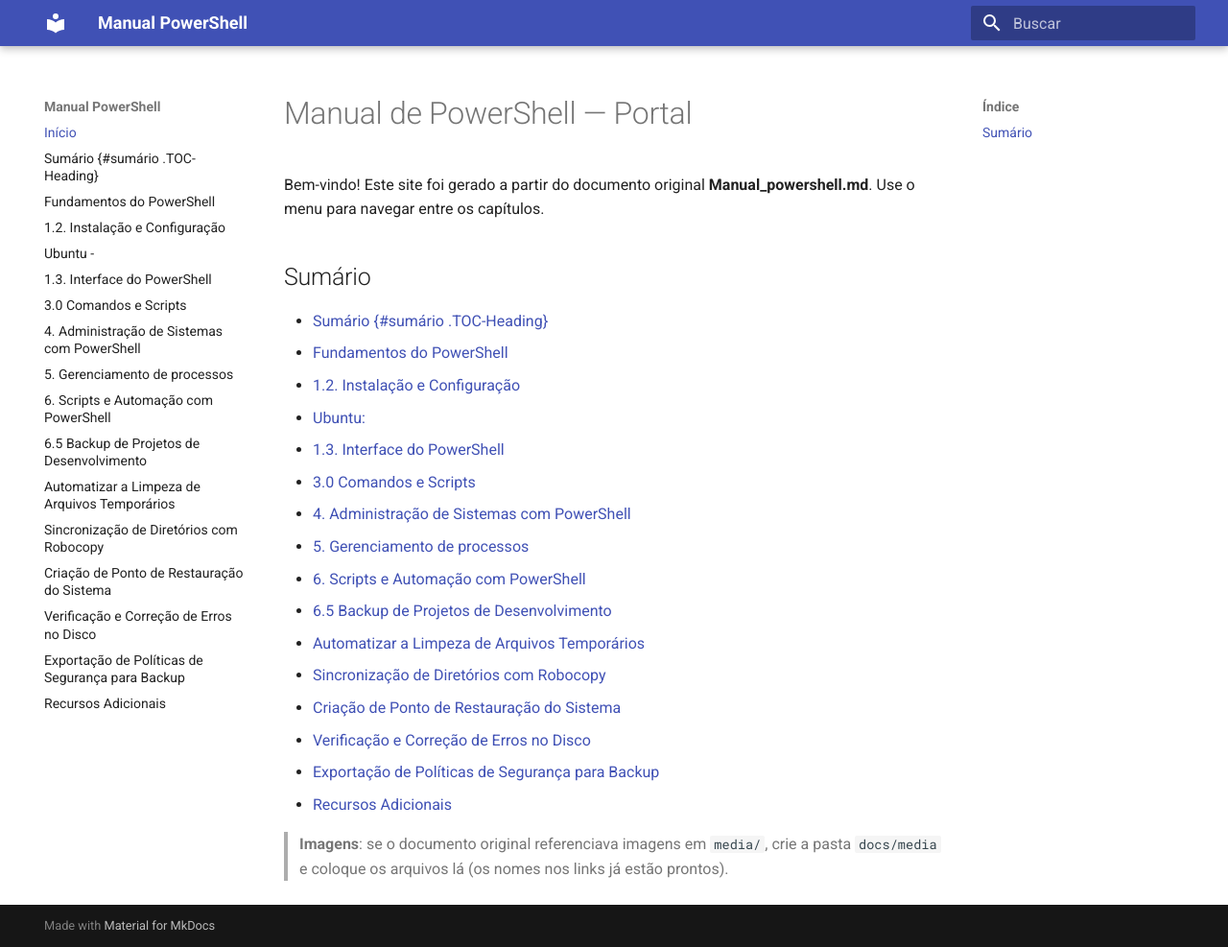
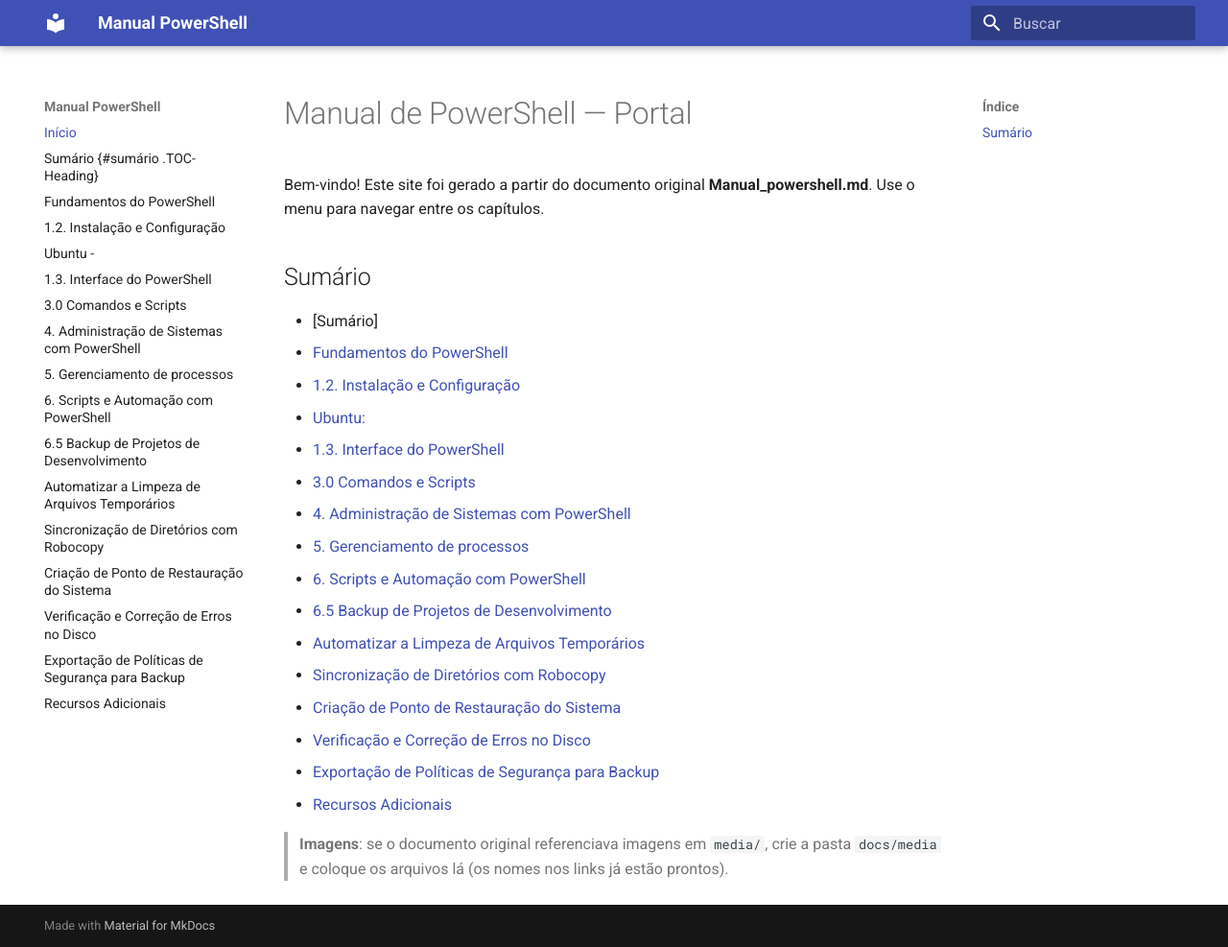
Before and after one commit to dosciati/Manual-PowerShell, an MkDocs documentation site: the page built from docs/index.md, in a window 1280 px wide and 987 px high. Shown: the whole window at 96% size. Built offline with MkDocs 1.6.1 and Material for MkDocs 9.7.7, drawn with Linux system fonts in a browser that asks for light colours.

Commit message:
Update index.md

```diff
--- a/docs/index.md
+++ b/docs/index.md
@@ -6,7 +6,7 @@ Use o menu para navegar entre os capítulos.
 
 ## Sumário
 
-- [Sumário {#sumário .TOC-Heading}](01-sumário-sumário-toc-heading.md)
+- [Sumário]
 - [Fundamentos do PowerShell](02-fundamentos-do-powershell.md)
 - [1.2. Instalação e Configuração](03-12-instalação-e-configuração.md)
 - [Ubuntu:](04-ubuntu.md)
```
